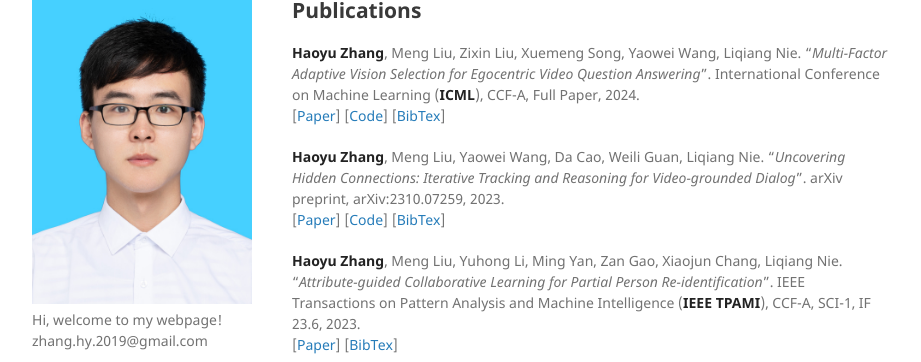
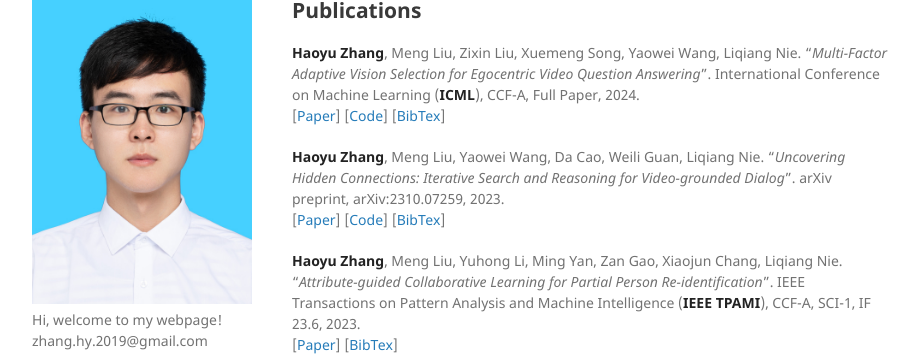
Before and after one commit to Hyu-Zhang/Hyu-Zhang.github.io, a Jekyll site: the page built from index.md, in a window 1280 px wide and 900 px high, scrolled down 657 px. Shown: the part 113-475 px from the top of the window, without its empty margins (178-1099 px from the left). Built offline with Jekyll 4.4.1, drawn with Linux system fonts in a browser that asks for light colours; a style sheet for code colours, icons or effects is not loaded; our own code applies the rules of GitHub Pages for plain Markdown files.

Commit message:
Update index.md

```diff
--- a/index.md
+++ b/index.md
@@ -74,9 +74,9 @@
 ## Publications
 
 **Haoyu Zhang**, Meng Liu, Zixin Liu, Xuemeng Song, Yaowei Wang, Liqiang Nie. "_Multi-Factor Adaptive Vision Selection for Egocentric Video Question Answering_". International Conference on Machine Learning (**ICML**), CCF-A, Full Paper, 2024.<br />
-[[Paper]()]  [[Code](https://github.com/Hyu-Zhang/EgoVideoQA)]  [[BibTex]()]
+[[Paper](https://icml.cc/virtual/2024/poster/32847)]  [[Code](https://github.com/Hyu-Zhang/EgoVideoQA)]  [[BibTex]()]
 
-**Haoyu Zhang**, Meng Liu, Yaowei Wang, Da Cao, Weili Guan, Liqiang Nie. "_Uncovering Hidden Connections: Iterative Tracking and Reasoning for Video-grounded Dialog_". arXiv preprint, arXiv:2310.07259, 2023.<br />
+**Haoyu Zhang**, Meng Liu, Yaowei Wang, Da Cao, Weili Guan, Liqiang Nie. "_Uncovering Hidden Connections: Iterative Search and Reasoning for Video-grounded Dialog_". arXiv preprint, arXiv:2310.07259, 2023.<br />
 [[Paper](https://arxiv.org/abs/2310.07259)] [[Code](https://github.com/Hyu-Zhang/ITR)]  [[BibTex](https://scholar.googleusercontent.com/scholar.bib?q=info:bxW7q-aNp24J:scholar.google.com/&output=citation&scisdr=ClFsnzCgEL_Wwc_wBNU:AFWwaeYAAAAAZWf2HNVOdiXLSNdEp7u1hjo5B6U&scisig=AFWwaeYAAAAAZWf2HNQEqziRSd_eQR1eOQIO6VU&scisf=4&ct=citation&cd=-1&hl=zh-CN)]
 
 **Haoyu Zhang**, Meng Liu, Yuhong Li, Ming Yan, Zan Gao, Xiaojun Chang, Liqiang Nie. "_Attribute-guided Collaborative Learning for Partial Person Re-identification_". IEEE Transactions on Pattern Analysis and Machine Intelligence (**IEEE TPAMI**), CCF-A, SCI-1, IF 23.6, 2023.<br />
```
